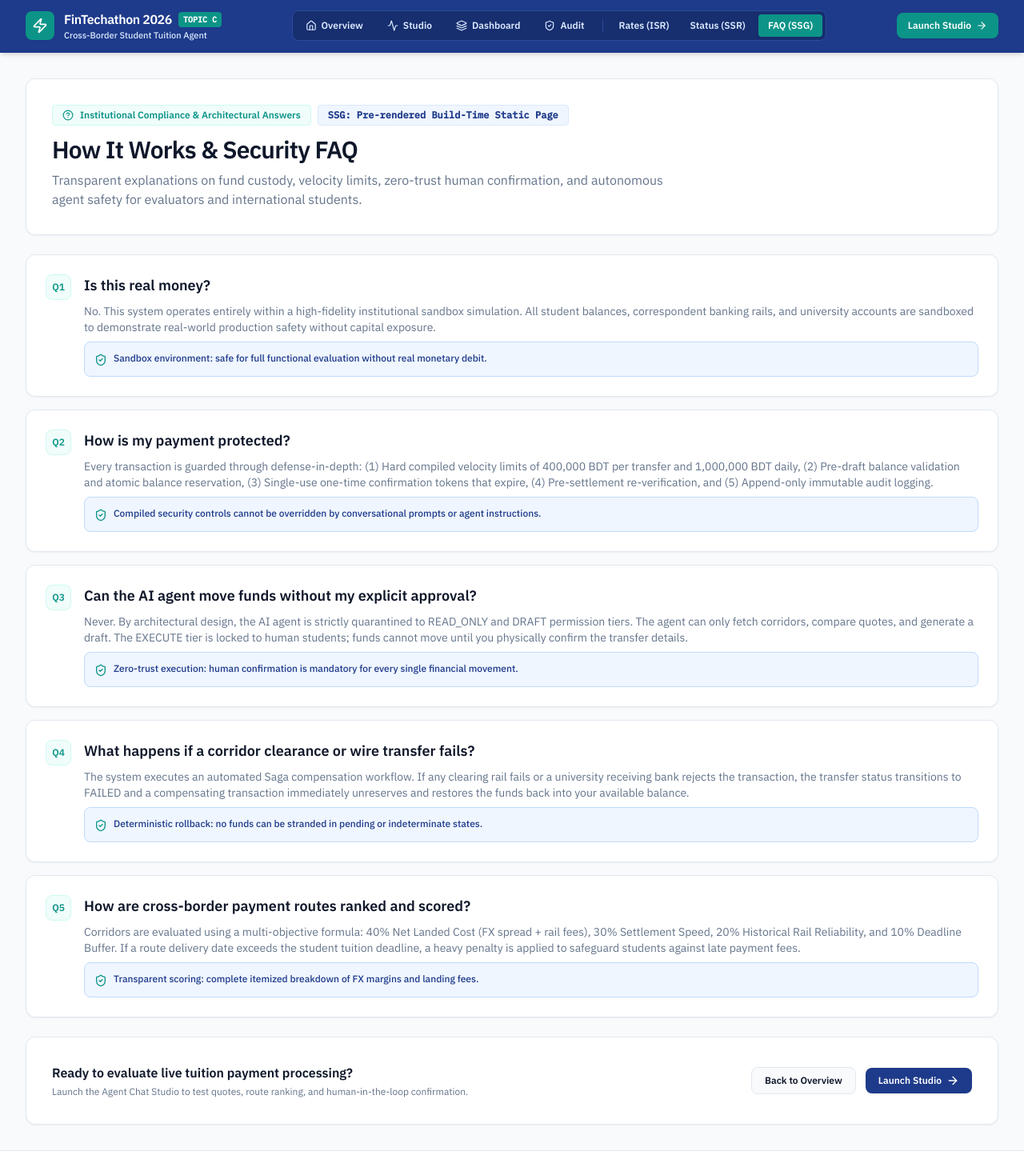
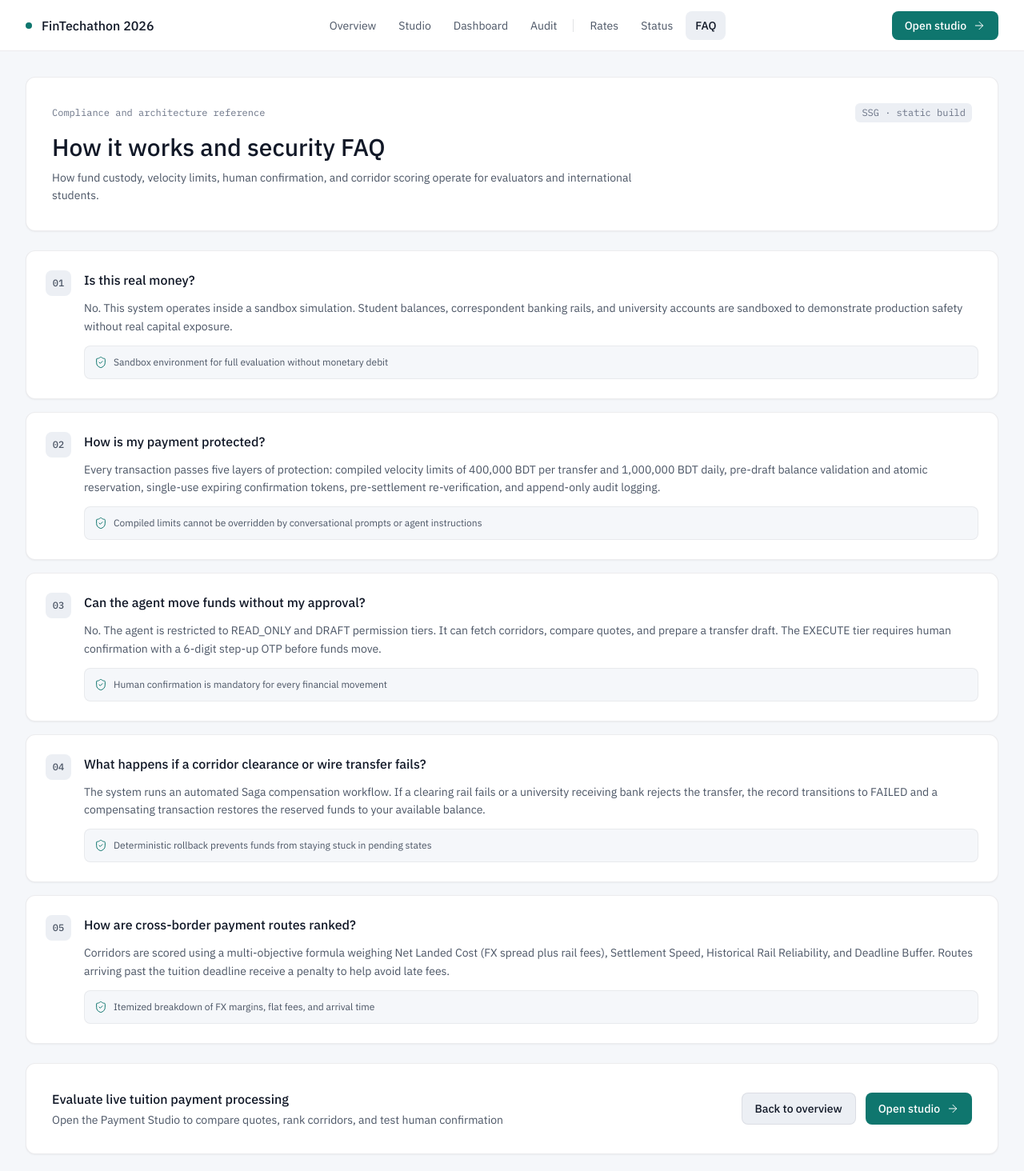
Before and after one commit to MirEashanZaman/student-tuition-payment-agent, a Next.js app in the folder frontend/: page /faq in a window 1280 px wide. Shown: the top 1464 px of the page at 80% size. Built offline with nearby package versions, Linux system fonts and the light colour scheme.

Commit message:
style(faq): unslop SSG FAQ page typography and spacing

```diff
--- a/frontend/src/app/faq/page.tsx
+++ b/frontend/src/app/faq/page.tsx
@@ -1,14 +1,6 @@
 import React from 'react';
 import Link from 'next/link';
-import {
-  HelpCircle,
-  ShieldCheck,
-  Zap,
-  ArrowRight,
-  Home as HomeIcon,
-  Activity,
-  Layers,
-} from 'lucide-react';
+import { ShieldCheck, ArrowRight } from 'lucide-react';
 
 export const dynamic = 'force-static';
 
@@ -18,139 +10,125 @@ export default function FaqPage() {
       id: 'real-money',
       question: 'Is this real money?',
       answer:
-        'No. This system operates entirely within a high-fidelity institutional sandbox simulation. All student balances, correspondent banking rails, and university accounts are sandboxed to demonstrate real-world production safety without capital exposure.',
+        'No. This system operates inside a sandbox simulation. Student balances, correspondent banking rails, and university accounts are sandboxed to demonstrate production safety without real capital exposure.',
       highlight:
-        'Sandbox environment: safe for full functional evaluation without real monetary debit.',
+        'Sandbox environment for full evaluation without monetary debit',
     },
     {
       id: 'protection',
       question: 'How is my payment protected?',
       answer:
-        'Every transaction is guarded through defense-in-depth: (1) Hard compiled velocity limits of 400,000 BDT per transfer and 1,000,000 BDT daily, (2) Pre-draft balance validation and atomic balance reservation, (3) Single-use one-time confirmation tokens that expire, (4) Pre-settlement re-verification, and (5) Append-only immutable audit logging.',
+        'Every transaction passes five layers of protection: compiled velocity limits of 400,000 BDT per transfer and 1,000,000 BDT daily, pre-draft balance validation and atomic reservation, single-use expiring confirmation tokens, pre-settlement re-verification, and append-only audit logging.',
       highlight:
-        'Compiled security controls cannot be overridden by conversational prompts or agent instructions.',
+        'Compiled limits cannot be overridden by conversational prompts or agent instructions',
     },
     {
       id: 'unilateral-move',
-      question: 'Can the AI agent move funds without my explicit approval?',
+      question: 'Can the agent move funds without my approval?',
       answer:
-        'Never. By architectural design, the AI agent is strictly quarantined to READ_ONLY and DRAFT permission tiers. The agent can only fetch corridors, compare quotes, and generate a draft. The EXECUTE tier is locked to human students; funds cannot move until you physically confirm the transfer details.',
+        'No. The agent is restricted to READ_ONLY and DRAFT permission tiers. It can fetch corridors, compare quotes, and prepare a transfer draft. The EXECUTE tier requires human confirmation with a 6-digit step-up OTP before funds move.',
       highlight:
-        'Zero-trust execution: human confirmation is mandatory for every single financial movement.',
+        'Human confirmation is mandatory for every financial movement',
     },
     {
       id: 'failure-rollback',
       question: 'What happens if a corridor clearance or wire transfer fails?',
       answer:
-        'The system executes an automated Saga compensation workflow. If any clearing rail fails or a university receiving bank rejects the transaction, the transfer status transitions to FAILED and a compensating transaction immediately unreserves and restores the funds back into your available balance.',
+        'The system runs an automated Saga compensation workflow. If a clearing rail fails or a university receiving bank rejects the transfer, the record transitions to FAILED and a compensating transaction restores the reserved funds to your available balance.',
       highlight:
-        'Deterministic rollback: no funds can be stranded in pending or indeterminate states.',
+        'Deterministic rollback prevents funds from staying stuck in pending states',
     },
     {
       id: 'route-ranking',
-      question: 'How are cross-border payment routes ranked and scored?',
+      question: 'How are cross-border payment routes ranked?',
       answer:
-        'Corridors are evaluated using a multi-objective formula: 40% Net Landed Cost (FX spread + rail fees), 30% Settlement Speed, 20% Historical Rail Reliability, and 10% Deadline Buffer. If a route delivery date exceeds the student tuition deadline, a heavy penalty is applied to safeguard students against late payment fees.',
+        'Corridors are scored using a multi-objective formula weighing Net Landed Cost (FX spread plus rail fees), Settlement Speed, Historical Rail Reliability, and Deadline Buffer. Routes arriving past the tuition deadline receive a penalty to help avoid late fees.',
       highlight:
-        'Transparent scoring: complete itemized breakdown of FX margins and landing fees.',
+        'Itemized breakdown of FX margins, flat fees, and arrival time',
     },
   ];
 
   return (
-    <div className="min-h-screen bg-[#F8FAFC] text-[#0F172A] flex flex-col font-sans selection:bg-[#0D9488] selection:text-white">
-      <header className="sticky top-0 z-40 bg-[#1E3A8A] border-b border-[#1E3A8A] text-white px-4 sm:px-8 py-3 shadow-md">
-        <div className="max-w-7xl mx-auto flex items-center justify-between gap-4">
-          <Link href="/" className="flex items-center gap-3 text-left focus:outline-none">
-            <div className="w-9 h-9 rounded-lg bg-[#0D9488] flex items-center justify-center text-white shadow-sm font-bold">
-              <Zap className="w-5 h-5 text-white" />
-            </div>
-            <div>
-              <div className="flex items-center gap-2">
-                <span className="text-base font-bold text-white tracking-tight">FinTechathon 2026</span>
-                <span className="text-[10px] uppercase font-mono font-bold px-1.5 py-0.5 rounded bg-[#0D9488] text-white">
-                  Topic C
-                </span>
-              </div>
-              <p className="text-[11px] text-blue-100 font-medium">Cross-Border Student Tuition Agent</p>
-            </div>
+    <div className="min-h-screen bg-[#F5F7FA] text-[#111827] flex flex-col font-sans">
+      <header className="sticky top-0 z-40 h-16 bg-white/95 backdrop-blur-sm border-b border-[#111827]/[0.08] px-6 sm:px-8 flex items-center">
+        <div className="max-w-7xl w-full mx-auto flex items-center justify-between gap-4">
+          <Link
+            href="/"
+            className="flex items-center gap-3 focus:outline-none focus-visible:ring-2 focus-visible:ring-[#0F766E] rounded-md"
+          >
+            <span className="w-2 h-2 rounded-full bg-[#0F766E]" aria-hidden="true" />
+            <span className="text-base font-medium text-[#111827]">FinTechathon 2026</span>
           </Link>
 
-          <nav className="hidden md:flex items-center gap-1.5 bg-[#172E6F] border border-[#2B4C9B] p-1 rounded-lg">
+          <nav className="hidden md:flex items-center gap-1 text-sm">
             <Link
               href="/"
-              className="px-3 py-1.5 rounded text-xs font-semibold text-blue-100 hover:text-white hover:bg-[#1E3A8A] transition-colors flex items-center gap-1.5"
+              className="px-3 py-2 rounded-lg text-[#4B5565] hover:text-[#111827] hover:bg-[#ECEFF4] transition-colors duration-150 ease-unslop"
             >
-              <HomeIcon className="w-3.5 h-3.5" />
-              <span>Overview</span>
+              Overview
             </Link>
             <Link
               href="/chat"
-              className="px-3 py-1.5 rounded text-xs font-semibold text-blue-100 hover:text-white hover:bg-[#1E3A8A] transition-colors flex items-center gap-1.5"
+              className="px-3 py-2 rounded-lg text-[#4B5565] hover:text-[#111827] hover:bg-[#ECEFF4] transition-colors duration-150 ease-unslop"
             >
-              <Activity className="w-3.5 h-3.5" />
-              <span>Studio</span>
+              Studio
             </Link>
             <Link
               href="/dashboard"
-              className="px-3 py-1.5 rounded text-xs font-semibold text-blue-100 hover:text-white hover:bg-[#1E3A8A] transition-colors flex items-center gap-1.5"
+              className="px-3 py-2 rounded-lg text-[#4B5565] hover:text-[#111827] hover:bg-[#ECEFF4] transition-colors duration-150 ease-unslop"
             >
-              <Layers className="w-3.5 h-3.5" />
-              <span>Dashboard</span>
+              Dashboard
             </Link>
             <Link
               href="/audit"
-              className="px-3 py-1.5 rounded text-xs font-semibold text-blue-100 hover:text-white hover:bg-[#1E3A8A] transition-colors flex items-center gap-1.5"
+              className="px-3 py-2 rounded-lg text-[#4B5565] hover:text-[#111827] hover:bg-[#ECEFF4] transition-colors duration-150 ease-unslop"
             >
-              <ShieldCheck className="w-3.5 h-3.5" />
-              <span>Audit</span>
+              Audit
             </Link>
-            <span className="w-px h-4 bg-[#2B4C9B] my-auto mx-1"></span>
+            <span className="w-px h-4 bg-[#111827]/[0.12] mx-1" aria-hidden="true" />
             <Link
               href="/rates"
-              className="px-2.5 py-1.5 rounded text-xs font-semibold text-blue-100 hover:text-white hover:bg-[#1E3A8A] transition-colors"
+              className="px-3 py-2 rounded-lg text-[#4B5565] hover:text-[#111827] hover:bg-[#ECEFF4] transition-colors duration-150 ease-unslop"
             >
-              Rates (ISR)
+              Rates
             </Link>
             <Link
               href="/status"
-              className="px-2.5 py-1.5 rounded text-xs font-semibold text-blue-100 hover:text-white hover:bg-[#1E3A8A] transition-colors"
+              className="px-3 py-2 rounded-lg text-[#4B5565] hover:text-[#111827] hover:bg-[#ECEFF4] transition-colors duration-150 ease-unslop"
             >
-              Status (SSR)
+              Status
             </Link>
             <Link
               href="/faq"
-              className="px-3 py-1.5 rounded text-xs font-semibold bg-[#0D9488] text-white shadow-sm"
+              className="px-3 py-2 rounded-lg bg-[#ECEFF4] text-[#111827] font-medium"
             >
-              FAQ (SSG)
+              FAQ
             </Link>
           </nav>
 
           <Link
             href="/chat"
-            className="py-2 px-3.5 rounded-lg bg-[#0D9488] hover:bg-[#0F766E] text-white font-semibold text-xs shadow-sm flex items-center gap-1.5 transition-colors"
+            className="h-9 px-4 rounded-lg bg-[#0F766E] hover:bg-[#115E59] text-white font-medium text-sm inline-flex items-center gap-2 transition-colors duration-150 ease-unslop"
           >
-            <span>Launch Studio</span>
-            <ArrowRight className="w-3.5 h-3.5" />
+            <span>Open studio</span>
+            <ArrowRight className="w-4 h-4" strokeWidth={1.5} />
           </Link>
         </div>
       </header>
 
-      <main className="flex-1 max-w-7xl w-full mx-auto p-4 sm:p-6 md:p-8 space-y-6">
-        <div className="bg-white border border-[#E2E8F0] rounded-xl p-6 sm:p-8 shadow-sm">
-          <div className="flex flex-wrap items-center gap-2 mb-3">
-            <div className="inline-flex items-center gap-2 px-3 py-1 rounded bg-[#F0FDFA] border border-[#CCFBF1] text-[#0D9488] text-xs font-semibold">
-              <HelpCircle className="w-3.5 h-3.5" />
-              <span>Institutional Compliance &amp; Architectural Answers</span>
-            </div>
-            <div className="inline-flex items-center gap-1.5 px-3 py-1 rounded bg-[#EFF6FF] border border-[#DBEAFE] text-[#1E3A8A] text-xs font-bold font-mono">
-              <span>SSG: Pre-rendered Build-Time Static Page</span>
-            </div>
+      <main className="flex-1 max-w-7xl w-full mx-auto px-6 sm:px-8 py-8 space-y-6">
+        <div className="bg-white border border-[#111827]/[0.08] rounded-xl p-6 sm:p-8 shadow-[0_1px_2px_rgba(0,0,0,0.05)]">
+          <div className="flex flex-wrap items-center justify-between gap-2 mb-3">
+            <span className="font-mono text-xs text-[#6B7487]">Compliance and architecture reference</span>
+            <span className="font-mono text-xs text-[#6B7487] bg-[#ECEFF4] px-2 py-1 rounded-md">
+              SSG · static build
+            </span>
           </div>
-          <h1 className="text-2xl sm:text-3xl font-extrabold tracking-tight text-[#0F172A] mb-2">
-            How It Works &amp; Security FAQ
+          <h1 className="text-3xl font-medium text-[#111827] leading-tight">
+            How it works and security FAQ
           </h1>
-          <p className="text-sm sm:text-base text-[#64748B] max-w-3xl leading-relaxed">
-            Transparent explanations on fund custody, velocity limits, zero-trust human confirmation, and autonomous agent safety for evaluators and international students.
+          <p className="text-sm text-[#4B5565] max-w-3xl mt-2 leading-relaxed">
+            How fund custody, velocity limits, human confirmation, and corridor scoring operate for evaluators and international students.
           </p>
         </div>
 
@@ -158,21 +136,21 @@ export default function FaqPage() {
           {faqItems.map((item, idx) => (
             <div
               key={item.id}
-              className="bg-white border border-[#E2E8F0] hover:border-[#CBD5E1] rounded-xl p-6 shadow-sm transition-all"
+              className="bg-white border border-[#111827]/[0.08] hover:border-[#111827]/[0.18] rounded-xl p-6 shadow-[0_1px_2px_rgba(0,0,0,0.05)] transition-colors duration-150 ease-unslop"
             >
               <div className="flex items-start gap-4">
-                <span className="w-8 h-8 rounded-lg bg-[#F0FDFA] border border-[#CCFBF1] text-[#0D9488] text-xs font-bold flex items-center justify-center shrink-0">
-                  Q{idx + 1}
+                <span className="w-8 h-8 rounded-lg bg-[#ECEFF4] text-[#4B5565] font-mono text-xs font-medium flex items-center justify-center shrink-0 tabular-figures">
+                  0{idx + 1}
                 </span>
-                <div className="flex-1 space-y-2">
-                  <h2 className="font-bold text-base sm:text-lg text-[#0F172A]">
+                <div className="flex-1 space-y-3">
+                  <h2 className="font-medium text-base text-[#111827]">
                     {item.question}
                   </h2>
-                  <p className="text-xs sm:text-sm text-[#64748B] leading-relaxed">
+                  <p className="text-sm text-[#4B5565] leading-relaxed">
                     {item.answer}
                   </p>
-                  <div className="p-3 rounded-lg bg-[#EFF6FF] border border-[#BFDBFE] text-[#1E3A8A] text-xs font-medium flex items-start gap-2">
-                    <ShieldCheck className="w-4 h-4 text-[#0D9488] shrink-0 mt-0.5" />
+                  <div className="p-3 rounded-lg bg-[#F5F7FA] border border-[#111827]/[0.06] text-[#4B5565] text-xs flex items-center gap-2">
+                    <ShieldCheck className="w-4 h-4 text-[#0F766E] shrink-0" strokeWidth={1.5} />
                     <span>{item.highlight}</span>
                   </div>
                 </div>
@@ -181,35 +159,35 @@ export default function FaqPage() {
           ))}
         </div>
 
-        <div className="bg-white border border-[#E2E8F0] rounded-xl p-6 sm:p-8 flex flex-col sm:flex-row items-center justify-between gap-6 shadow-sm">
+        <div className="bg-white border border-[#111827]/[0.08] rounded-xl p-6 sm:p-8 flex flex-col sm:flex-row items-start sm:items-center justify-between gap-4 shadow-[0_1px_2px_rgba(0,0,0,0.05)]">
           <div>
-            <h3 className="font-bold text-base text-[#0F172A]">
-              Ready to evaluate live tuition payment processing?
+            <h3 className="font-medium text-base text-[#111827]">
+              Evaluate live tuition payment processing
             </h3>
-            <p className="text-xs text-[#64748B] mt-1">
-              Launch the Agent Chat Studio to test quotes, route ranking, and human-in-the-loop confirmation.
+            <p className="text-sm text-[#4B5565] mt-1">
+              Open the Payment Studio to compare quotes, rank corridors, and test human confirmation
             </p>
           </div>
-          <div className="flex items-center gap-3">
+          <div className="flex items-center gap-3 shrink-0">
             <Link
               href="/"
-              className="py-2 px-4 rounded-lg bg-[#F8FAFC] hover:bg-[#F1F5F9] border border-[#E2E8F0] text-[#0F172A] text-xs font-semibold transition-colors"
+              className="h-10 px-4 rounded-lg bg-[#ECEFF4] hover:bg-[#E2E8F0] border border-[#111827]/[0.08] text-[#111827] text-sm font-medium inline-flex items-center transition-colors duration-150 ease-unslop"
             >
-              Back to Overview
+              Back to overview
             </Link>
             <Link
               href="/chat"
-              className="py-2 px-4 rounded-lg bg-[#1E3A8A] hover:bg-[#172E6F] text-white font-semibold text-xs flex items-center gap-1.5 shadow-sm transition-colors"
+              className="h-10 px-4 rounded-lg bg-[#0F766E] hover:bg-[#115E59] text-white font-medium text-sm inline-flex items-center gap-2 transition-colors duration-150 ease-unslop"
             >
-              <span>Launch Studio</span>
-              <ArrowRight className="w-4 h-4" />
+              <span>Open studio</span>
+              <ArrowRight className="w-4 h-4" strokeWidth={1.5} />
             </Link>
           </div>
         </div>
       </main>
 
-      <footer className="text-center text-xs text-[#64748B] py-6 border-t border-[#E2E8F0] bg-white">
-        FinTechathon 2026 • Cross-Border Student Tuition Payment Agent
+      <footer className="text-center text-xs text-[#6B7487] py-6 border-t border-[#111827]/[0.08] bg-white">
+        FinTechathon 2026 · Cross-border student tuition payment desk
       </footer>
     </div>
   );
```
